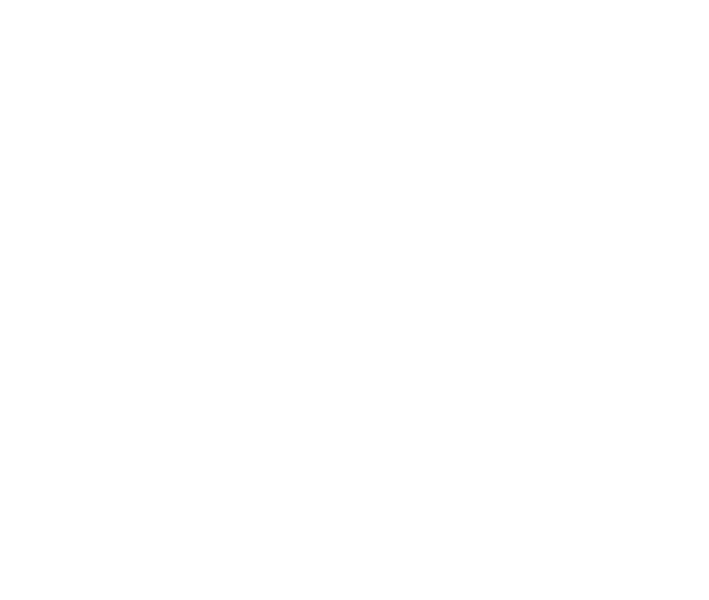
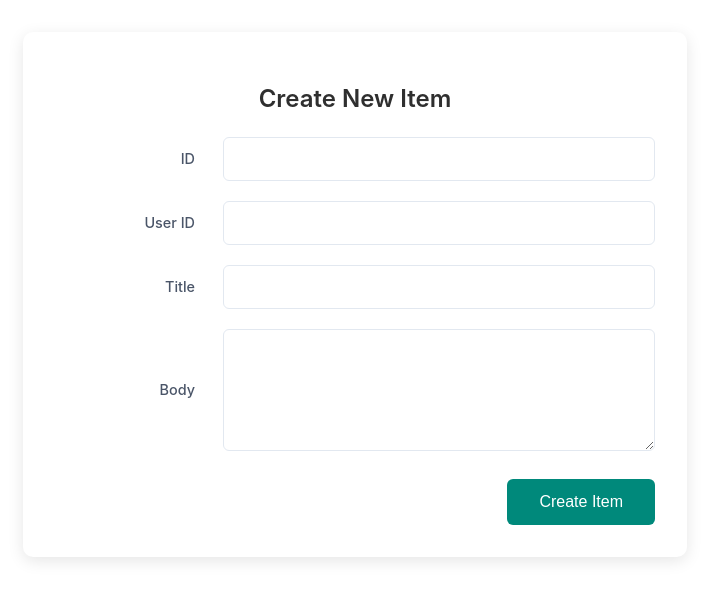
Before and after one commit to Sahil0607/simple-react-app, a React (Create React App) app: page /item-create in a window 1280 px wide. Before the commit this address had no page. Shown: the top 600 px of the page, without its empty margins (285-994 px from the left). Built offline with nearby package versions, Linux system fonts and the light colour scheme.

Commit message:
Create Item component added

```diff
--- /dev/null
+++ b/src/components/ItemCreate/ItemCreate.jsx
@@ -0,0 +1,112 @@
+import { useState } from "react";
+import styles from "./ItemCreate.module.css";
+import { data } from "react-router-dom";
+
+const ItemCreate = () => {
+  const [formData, setFormData] = useState({
+    id: "",
+    userId: "",
+    title: "",
+    body: "",
+  });
+
+  const handleChange = (e) => {
+    const { name, value } = e.target;
+    setFormData((prev) => ({ ...prev, [name]: value }));
+  };
+
+  const handleSubmit = async (e) => {
+    e.preventDefault();
+    const url = "https://jsonplaceholder.typicode.com/posts";
+    await fetch(url, {
+      method: "POST",
+      headers: {
+        "Content-Type": "application/json",
+      },
+      body: JSON.stringify({ ...formData }),
+    })
+      .then((respone) => respone.json())
+      .then((data) => {
+        console.log("Success:", data);
+        setFormData({
+          id: "",
+          userId: "",
+          title: "",
+          body: "",
+        });
+      })
+      .catch((error) => {
+        console.error("Error:", error);
+      });
+  };
+
+  return (
+    <div className={styles.itemCreate}>
+      <h2>Create New Item</h2>
+
+      <form className={styles.form} onSubmit={handleSubmit}>
+        <div className={styles.formGroup}>
+          <label htmlFor="id" className={styles.label}>
+            ID
+          </label>
+          <input
+            id="id"
+            name="id"
+            type="text"
+            className={styles.input}
+            value={formData.id}
+            onChange={handleChange}
+          />
+        </div>
+
+        <div className={styles.formGroup}>
+          <label htmlFor="userId" className={styles.label}>
+            User ID
+          </label>
+          <input
+            id="userId"
+            name="userId"
+            type="text"
+            className={styles.input}
+            value={formData.userId}
+            onChange={handleChange}
+          />
+        </div>
+
+        <div className={styles.formGroup}>
+          <label htmlFor="title" className={styles.label}>
+            Title
+          </label>
+          <input
+            id="title"
+            name="title"
+            type="text"
+            className={styles.input}
+            value={formData.title}
+            onChange={handleChange}
+          />
+        </div>
+
+        <div className={styles.formGroup}>
+          <label htmlFor="body" className={styles.label}>
+            Body
+          </label>
+          <textarea
+            id="body"
+            name="body"
+            className={styles.input}
+            value={formData.body}
+            onChange={handleChange}
+            rows={4}
+          />
+        </div>
+
+        <button type="submit" className={styles.submitButton}>
+          Create Item
+        </button>
+      </form>
+    </div>
+  );
+};
+
+export default ItemCreate;
--- /dev/null
+++ b/src/components/ItemCreate/ItemCreate.module.css
@@ -0,0 +1,112 @@
+.itemCreate {
+  max-width: 600px;
+  margin: 2rem auto;
+  padding: 2rem;
+  background: white;
+  border-radius: 10px;
+  box-shadow: 0 4px 16px rgba(0, 0, 0, 0.1);
+}
+
+.itemCreate h2 {
+  color: #2f2f2f;
+  margin-bottom: 1.5rem;
+  font-size: 1.5rem;
+  font-weight: 600;
+}
+
+.form {
+  display: flex;
+  flex-direction: column;
+  gap: 1.25rem;
+}
+
+.formGroup {
+  display: flex;
+  flex-direction: column;
+  gap: 0.5rem;
+}
+
+.label {
+  color: #4a5568;
+  font-size: 0.9rem;
+  font-weight: 500;
+  margin-bottom: 0.25rem;
+}
+
+.input {
+  padding: 0.75rem 1rem;
+  border: 1.5px solid #e2e8f0;
+  border-radius: 6px;
+  font-size: 1rem;
+  color: #2d3748;
+  transition: all 0.2s ease;
+  width: 100%;
+}
+
+.input:focus {
+  outline: none;
+  border-color: #00897b;
+  box-shadow: 0 0 0 3px rgba(0, 137, 123, 0.1);
+}
+
+.input:hover {
+  border-color: #cbd5e0;
+}
+
+.submitButton {
+  background-color: #00897b;
+  color: white;
+  border: none;
+  padding: 0.875rem 1.5rem;
+  border-radius: 6px;
+  font-size: 1rem;
+  font-weight: 500;
+  cursor: pointer;
+  transition: all 0.2s ease;
+  margin-top: 1rem;
+  width: 100%;
+}
+
+.submitButton:hover {
+  background-color: #00a699;
+  transform: translateY(-1px);
+  box-shadow: 0 4px 12px rgba(0, 137, 123, 0.2);
+}
+
+.submitButton:active {
+  transform: translateY(0);
+  background-color: #007c6e;
+}
+
+@media (min-width: 640px) {
+  /* Layout: labels on the left, inputs on the right */
+  .formGroup {
+    flex-direction: row;
+    align-items: center;
+    gap: 1rem;
+  }
+
+  .label {
+    width: 140px;
+    margin-bottom: 0;
+    text-align: right;
+    padding-right: 12px;
+    flex: 0 0 140px;
+  }
+
+  .input {
+    max-width: none;
+    flex: 1 1 auto;
+  }
+
+  textarea.input {
+    min-height: 96px;
+  }
+
+  .submitButton {
+    width: auto;
+    align-self: flex-end;
+    padding: 0.875rem 2rem;
+    margin-top: 0.5rem;
+  }
+}
--- a/src/components/ItemDetail/GetItemDetail.jsx
+++ b/src/components/ItemDetail/GetItemDetail.jsx
@@ -4,20 +4,20 @@
 
 const GetItemDetail = () => {
   const { id } = useParams(); // get id from url params
-  const [user, setUser] = useState({});
+  const [item, setItem] = useState({});
 
   useEffect(() => {
-    getUserData();
+    getItemData();
   }, []);
 
-  const getUserData = async () => {
-    const url = `https://jsonplaceholder.typicode.com/users/${id}`;
+  const getItemData = async () => {
+    const url = `https://jsonplaceholder.typicode.com/posts/${id}`;
     await fetch(url)
       .then((response) => response.json())
-      .then((userData) => setUser(userData))
+      .then((itemData) => setItem(itemData))
       .catch((error) => console.error(error));
 
-    console.log("Fetched user data: ", user);
+    console.log("Fetched item data: ", item);
   };
 
   return (
@@ -25,10 +25,10 @@
       <h2>Item Detail Component</h2>
       <p>Item ID: {id}</p>
       <br />
-      {user && Object.keys(user).length > 0 ? (
-        <ShowItemDetail itemDetail={user} />
+      {item && Object.keys(item).length > 0 ? (
+        <ShowItemDetail itemDetail={item} />
       ) : (
-        <p>No user data available.</p>
+        <p>No item data available.</p>
       )}
     </div>
   );
--- a/src/components/ItemDetail/ShowItemDetail/ShowItemDetail.jsx
+++ b/src/components/ItemDetail/ShowItemDetail/ShowItemDetail.jsx
@@ -9,41 +9,18 @@
 
       <div className={styles.content}>
         <div className={styles.row}>
-          <span className={styles.label}>Name</span>
-          <span className={styles.value}>{itemDetail?.name}</span>
+          <span className={styles.label}>Title</span>
+          <span className={styles.value}>{itemDetail?.title}</span>
         </div>
 
         <div className={styles.row}>
-          <span className={styles.label}>Email</span>
-          <span className={styles.value}>{itemDetail?.email}</span>
+          <span className={styles.label}>Body</span>
+          <span className={styles.value}>{itemDetail?.body}</span>
         </div>
 
         <div className={styles.row}>
-          <span className={styles.label}>Phone</span>
-          <span className={styles.value}>{itemDetail?.phone}</span>
-        </div>
-
-        <div className={styles.row}>
-          <span className={styles.label}>Website</span>
-          <span className={styles.value}>{itemDetail?.website}</span>
-        </div>
-
-        <div className={styles.row}>
-          <span className={styles.label}>Address</span>
-          <span className={styles.value}>
-            {itemDetail?.address
-              ? `${itemDetail.address.suite}, ${itemDetail.address.street}, ${itemDetail.address.city} - ${itemDetail.address.zipcode}`
-              : ""}
-          </span>
-        </div>
-
-        <div className={styles.row}>
-          <span className={styles.label}>Company</span>
-          <span className={styles.value}>
-            {itemDetail?.company
-              ? `${itemDetail.company.name} — ${itemDetail.company.catchPhrase}`
-              : ""}
-          </span>
+          <span className={styles.label}>User ID</span>
+          <span className={styles.value}>{itemDetail?.userId}</span>
         </div>
       </div>
     </div>
--- a/src/components/ItemList/ItemList.jsx
+++ b/src/components/ItemList/ItemList.jsx
@@ -4,41 +4,45 @@
 
 const ItemList = ({ name }) => {
   const navigate = useNavigate(); // hook for navigation
-  const [users, setUsers] = useState([]);
+  const [items, setItems] = useState([]);
 
-  const getAllUsers = async (usersUrl) => {
-    await fetch(usersUrl)
+  const getAllItems = async (itemsUrl) => {
+    await fetch(itemsUrl)
       .then((response) => response.json())
-      .then((usersData) => setUsers(usersData))
+      .then((itemsData) => setItems(itemsData))
       .catch((error) => console.error(error));
-
-    console.log("ItemList component rendered");
   };
 
   useEffect(() => {
-    const usersUrl = "https://jsonplaceholder.typicode.com/users";
-    getAllUsers(usersUrl);
+    const itemsUrl = "https://jsonplaceholder.typicode.com/posts";
+    getAllItems(itemsUrl);
   }, []);
 
-  const handleUserDetail = (user, e) => {
+  const handleItemDetail = (item, e) => {
     e.preventDefault();
-    navigate("item-detail/" + user.id);
+    navigate("item-detail/" + item.id);
+  };
+
+  const navigateCreateItem = (e) => {
+    e.preventDefault();
+    navigate("item-create");
   };
 
   return (
     <div className={styles.itemList}>
       <h3>Item List: {name}</h3>
+      <button onClick={(e) => navigateCreateItem(e)}>Create Item</button>
       <ul>
-        {users.map((user) => (
+        {items.map((item) => (
           <li
-            key={user.id}
+            key={item.id}
             onClick={(e) => {
-              handleUserDetail(user, e);
+              handleItemDetail(item, e);
             }}
-            className={styles.userCard}
+            className={styles.itemCard}
           >
-            <h2>User Name: {user.name}</h2>
-            <h2>Email: {user.email}</h2>
+            <h2>User ID: {item.userId}</h2>
+            <h2>Title: {item.title}</h2>
           </li>
         ))}
       </ul>
@@ -48,6 +52,5 @@
 
 export default ItemList;
 
-// Next create new component where we can click and see all detail of users.ItemList
 // And another pageXOffset, input, which will take value and post calculateNewValue
 // And also delete api call.
--- a/src/components/ItemList/ItemList.module.css
+++ b/src/components/ItemList/ItemList.module.css
@@ -1,30 +1,68 @@
 .itemList {
   padding: 20px;
-  background-color: #f5f5f5;
+  background-color: #fff5f3;
   border-radius: 10px;
+  max-width: 960px;
+  margin: 0 auto;
 }
 
 .itemList h3 {
-  color: #333;
+  color: #2f2f2f;
   margin-bottom: 15px;
+  font-size: 1.5rem;
 }
 
-.userCard {
-  background-color: #fff;
-  padding: 15px;
-  margin-bottom: 10px;
-  border-radius: 8px;
-  box-shadow: 0 2px 5px rgba(0, 0, 0, 0.1);
+.itemList button {
+  background-color: #00897b;
+  color: white;
+  border: none;
+  padding: 12px 24px;
+  border-radius: 6px;
+  font-size: 1rem;
+  font-weight: 500;
   cursor: pointer;
+  margin-bottom: 20px;
+  transition: all 0.2s ease-in-out;
+  box-shadow: 0 2px 5px rgba(0, 137, 123, 0.3);
 }
 
-.userCard h2 {
-  margin: 5px 0;
-  color: #007bff;
+.itemList button:hover {
+  background-color: #00a699;
+  transform: translateY(-1px);
+  box-shadow: 0 4px 12px rgba(0, 137, 123, 0.4);
+}
+
+.itemList button:active {
+  transform: translateY(0);
+  background-color: #007c6e;
+  box-shadow: 0 2px 5px rgba(0, 137, 123, 0.3);
 }
 
 .itemList ul {
   list-style: none;
   padding: 0;
   margin: 0;
+  display: grid;
+  grid-template-columns: repeat(auto-fill, minmax(280px, 1fr));
+  gap: 1rem;
 }
+
+.itemList li {
+  background-color: tomato;
+  padding: 1.25rem;
+  border-radius: 8px;
+  box-shadow: 0 2px 5px rgba(255, 99, 71, 0.3);
+  cursor: pointer;
+  transition: all 0.2s ease-in-out;
+}
+
+.itemList li:hover {
+  transform: translateY(-2px);
+  box-shadow: 0 4px 12px rgba(255, 99, 71, 0.4);
+}
+
+.itemList li h2 {
+  margin: 5px 0;
+  color: #ffffff;
+  font-size: 1rem;
+}
--- a/src/routes/appRouter.jsx
+++ b/src/routes/appRouter.jsx
@@ -2,6 +2,7 @@
 import { Routes, Route } from "react-router-dom";
 import ItemList from "../components/ItemList/ItemList";
 import GetItemDetail from "../components/ItemDetail/GetItemDetail";
+import ItemCreate from "../components/ItemCreate/ItemCreate";
 
 function AppRouter() {
   return (
@@ -9,6 +10,7 @@
       <Route path="/" element={<Hello />} />
       <Route path="/item-list" element={<ItemList />} />
       <Route path="/item-detail/:id" element={<GetItemDetail />} />
+      <Route path="/item-create" element={<ItemCreate />} />
     </Routes>
   );
 }
```
